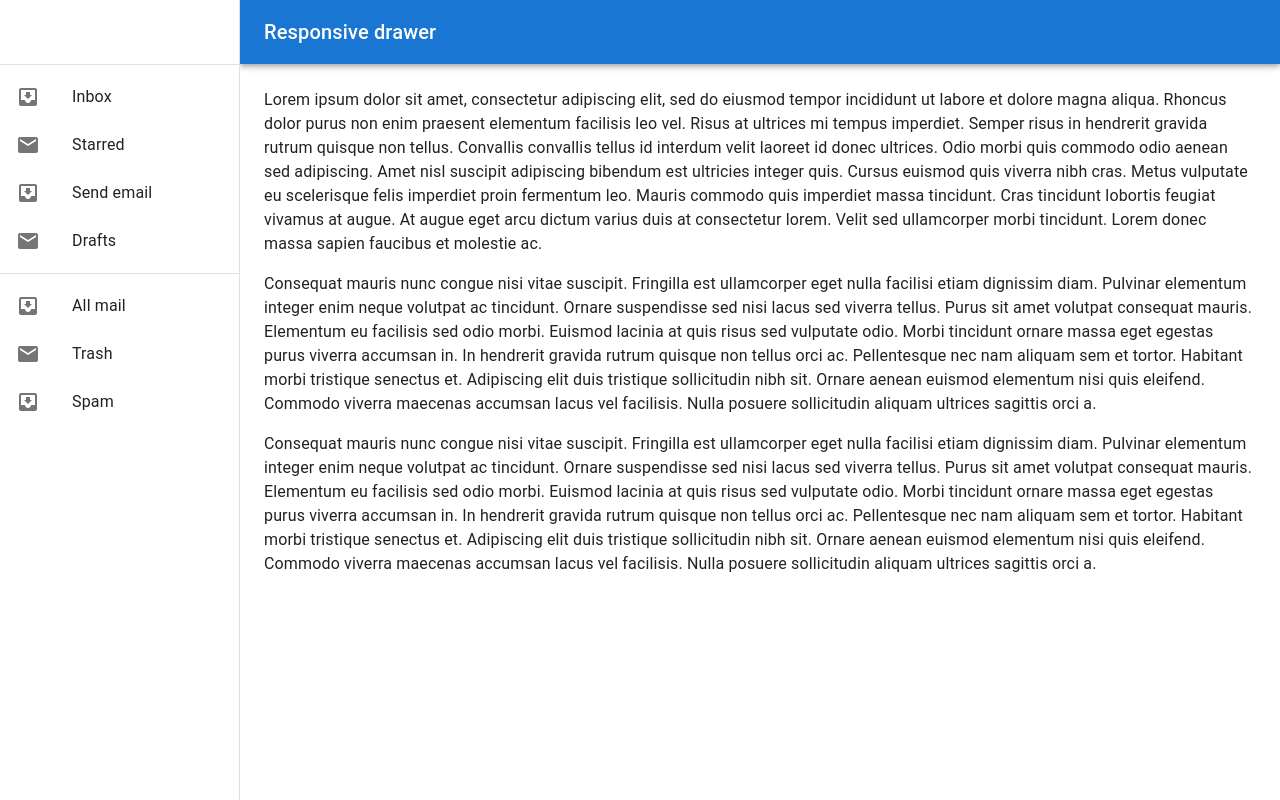
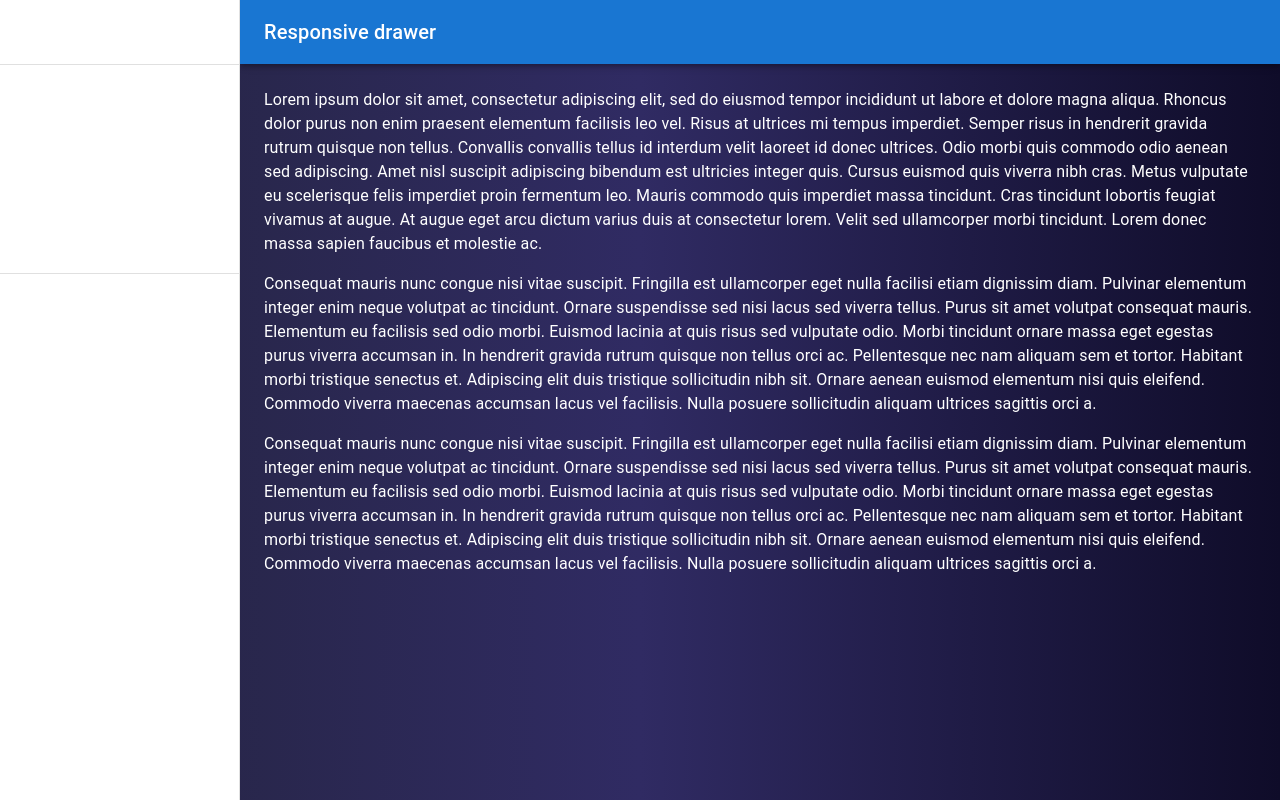
Before and after one commit to eladgubkin/YouTube-Past, a React (Vite) app in the folder frontend/: page / in a window 1280 px wide. Built offline with nearby package versions, Linux system fonts and the light colour scheme.

Commit message:
background linear gradient

```diff
--- a/frontend/src/index.css
+++ b/frontend/src/index.css
@@ -1,5 +1,6 @@
 * {
   box-sizing: border-box;
+  color: #fff;
 }
 
 html {
@@ -8,8 +9,9 @@ html {
 }
 
 body {
-  background: #fff;
-  color: hsl(192, 100%, 9%);
+  background: #0f0c29;
+  background: -webkit-linear-gradient(to right, #24243e, #302b63, #0f0c29);
+  background: linear-gradient(to right, #24243e, #302b63, #0f0c29);
   font-family: "Roboto", "Helvetica Neue", sans-serif;
   font-size: 1.15em;
   margin: 0;
```
